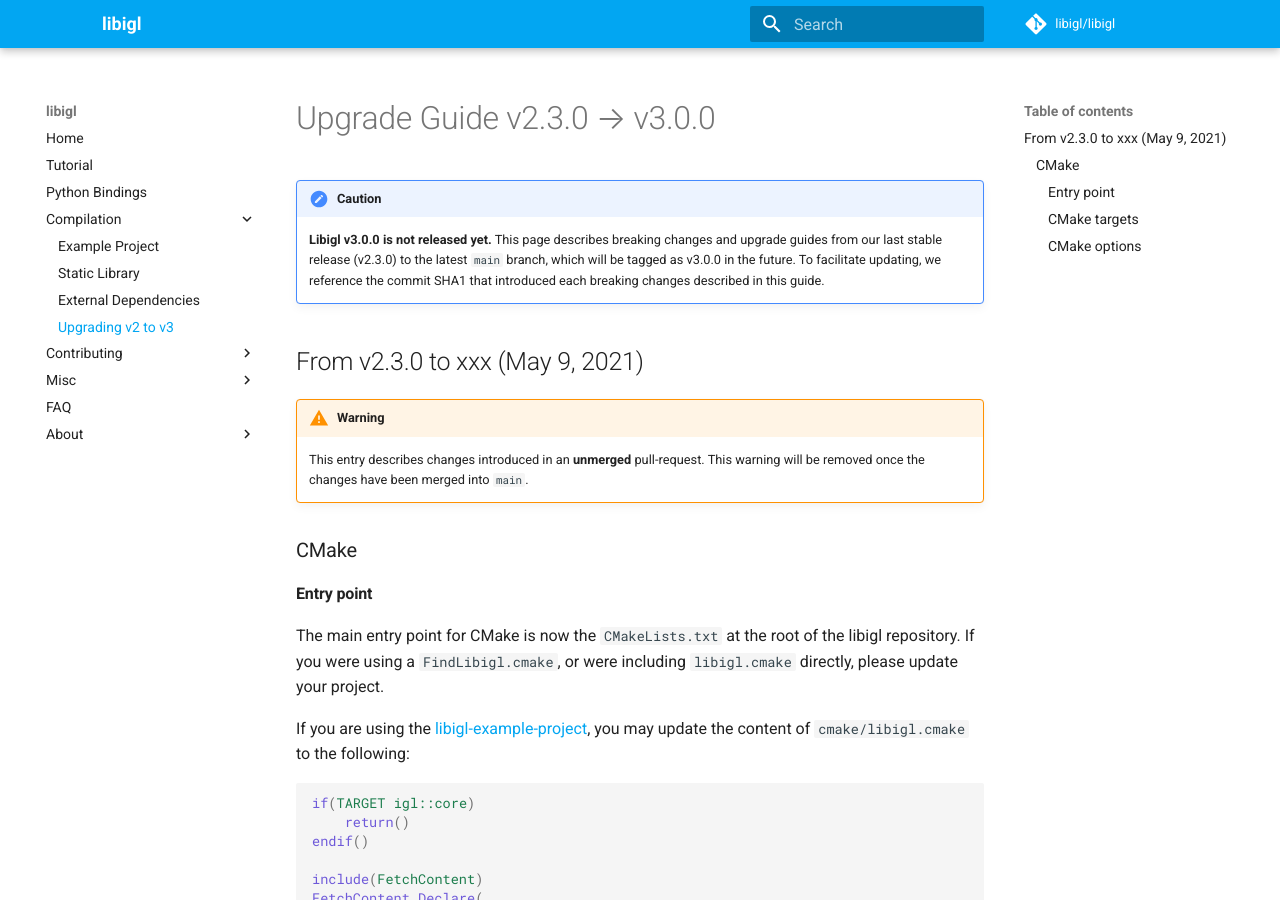
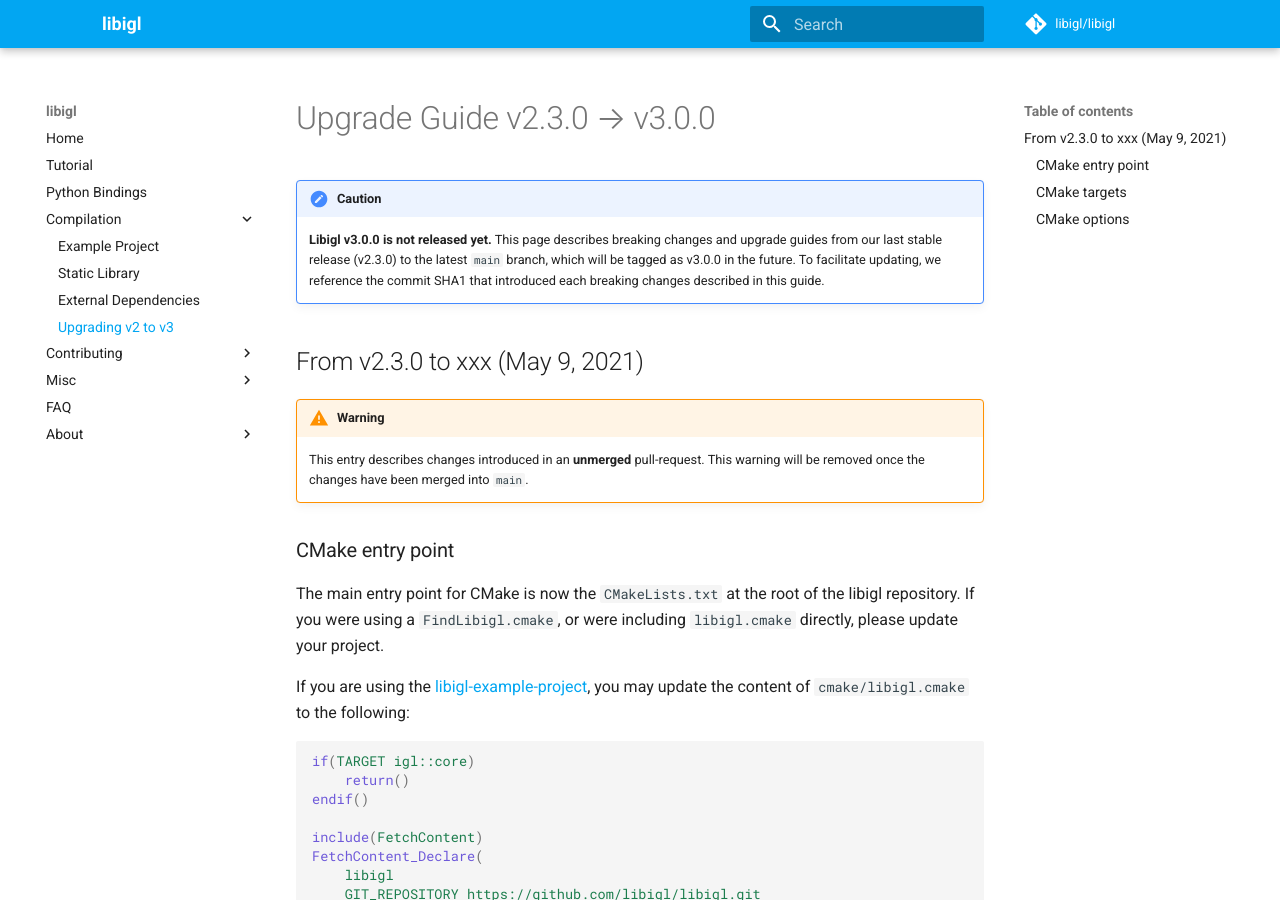
Before and after one commit to libigl/libigl.github.io, an MkDocs documentation site: the page built from docs/upgrade-v2-to-v3.md, in a window 1280 px wide and 900 px high. Built offline with MkDocs 1.6.1 and Material for MkDocs 9.7.7, drawn with Linux system fonts in a browser that asks for light colours; comment, search, counter and statistics services are not loaded.

````diff
--- a/docs/upgrade-v2-to-v3.md
+++ b/docs/upgrade-v2-to-v3.md
@@ -8,9 +8,7 @@
 !!! warning
     This entry describes changes introduced in an **unmerged** pull-request. This warning will be removed once the changes have been merged into `main`.
 
-### CMake
-
-#### Entry point
+### CMake entry point
 
 The main entry point for CMake is now the `CMakeLists.txt` at the root of the libigl repository. If you were using a `FindLibigl.cmake`, or were including `libigl.cmake` directly, please update your project.
 
@@ -29,7 +27,7 @@ FetchContent_Declare(
 FetchContent_MakeAvailable(libigl)
 ```
 
-#### CMake targets
+### CMake targets
 
 The CMake target for each libigl module has been renamed in v3.0.0. This provides greater visibility into each module category (between regular, copyleft and nonfree modules). Here is the table mapping the old names to the new names:
 
@@ -51,7 +49,7 @@ The CMake target for each libigl module has been renamed in v3.0.0. This provide
 | `igl::mosek`             | `igl_nonfree::mosek`         |
 | `igl::triangle`          | `igl_nonfree::triangle`      |
 
-#### CMake options
+### CMake options
 
 Some libigl CMake options have changed in v3.0.0. Here is a mapping from the old name to the new names:
 
````
